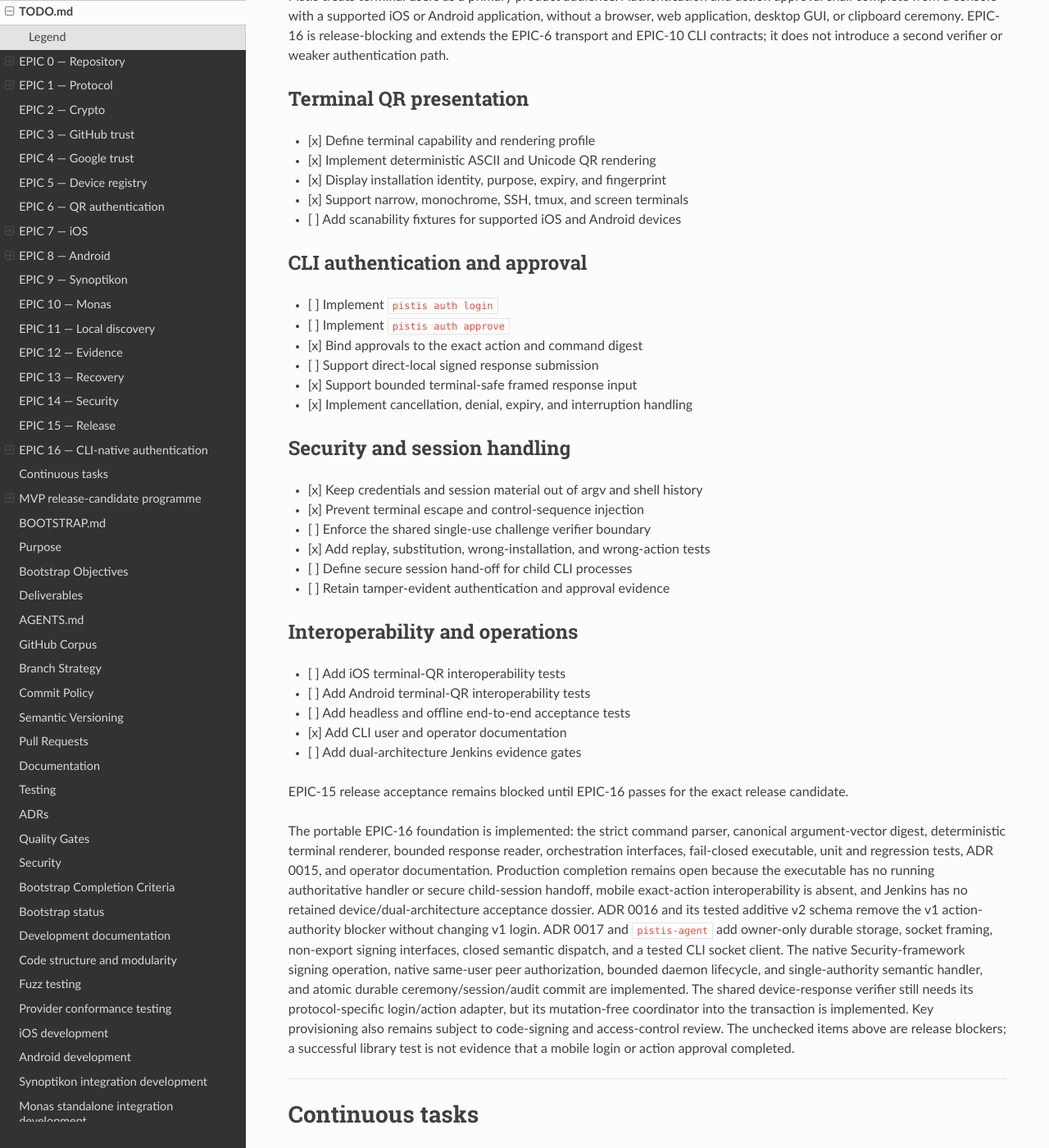
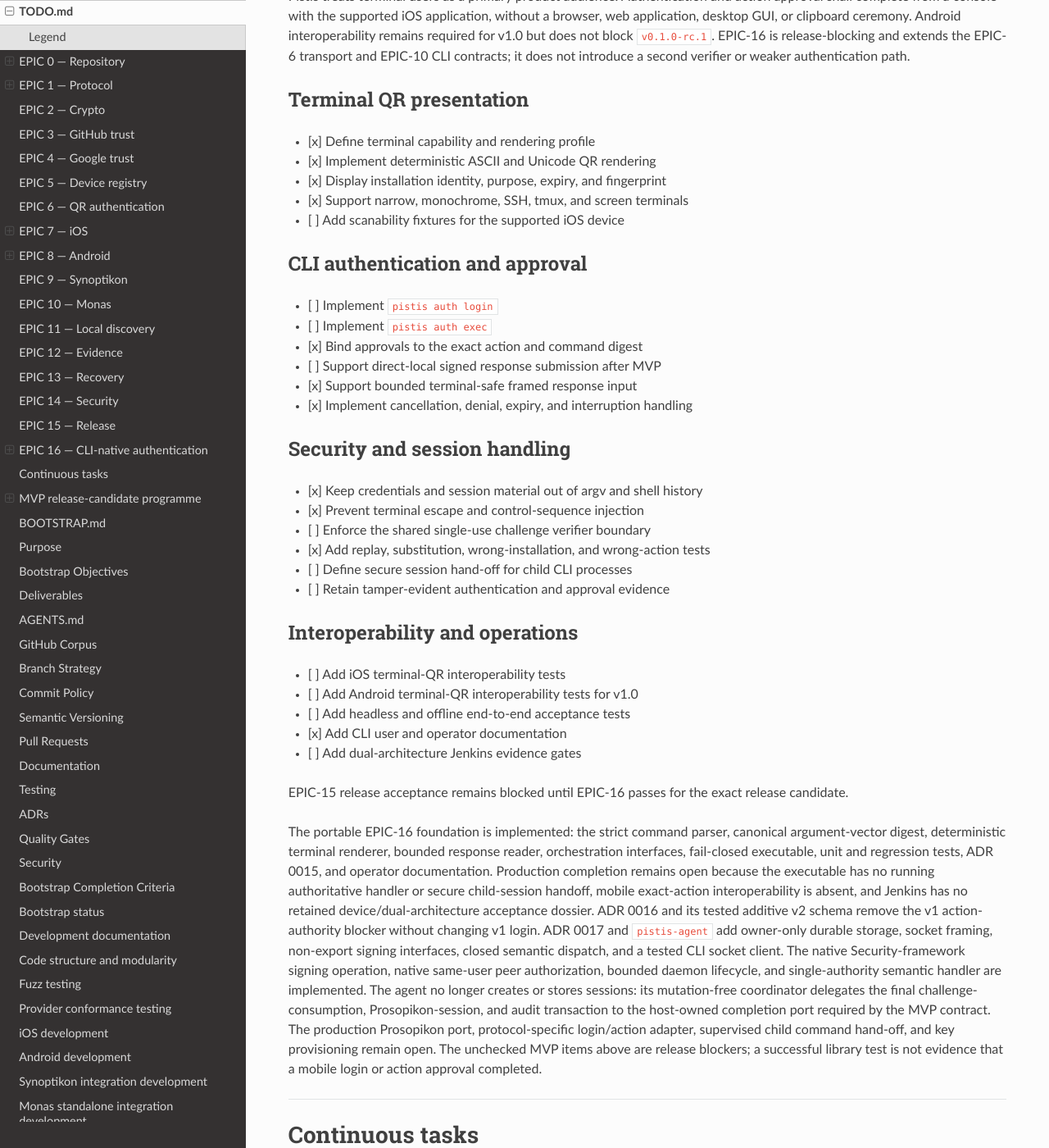
Before and after one commit to sagrudd/pistis, a Sphinx documentation site: the page built from docs/TODO.md, in a window 1280 px wide and 1400 px high, scrolled down 7479 px. Shown: the whole window at 82% size. Built offline with Sphinx 7.4.7 and the Read the Docs theme 3.1.0, drawn with Linux system fonts in a browser that asks for light colours; the version number could not be read and is left out; some of the changed text lies outside the part shown.

Commit message:
Align CLI authentication with the MVP contract

```diff
--- a/docs/TODO.md
+++ b/docs/TODO.md
@@ -332,9 +332,10 @@ despite its later planning identifier.
 # EPIC 16 — CLI-native authentication
 
 Pistis treats terminal users as a primary product audience. Authentication and
-action approval shall complete from a console with a supported iOS or Android
+action approval shall complete from a console with the supported iOS
 application, without a browser, web application, desktop GUI, or clipboard
-ceremony. EPIC-16 is release-blocking and extends the EPIC-6 transport and
+ceremony. Android interoperability remains required for v1.0 but does not block
+`v0.1.0-rc.1`. EPIC-16 is release-blocking and extends the EPIC-6 transport and
 EPIC-10 CLI contracts; it does not introduce a second verifier or weaker
 authentication path.
 
@@ -344,14 +345,14 @@ authentication path.
 - [x] Implement deterministic ASCII and Unicode QR rendering
 - [x] Display installation identity, purpose, expiry, and fingerprint
 - [x] Support narrow, monochrome, SSH, tmux, and screen terminals
-- [ ] Add scanability fixtures for supported iOS and Android devices
+- [ ] Add scanability fixtures for the supported iOS device
 
 ## CLI authentication and approval
 
 - [ ] Implement `pistis auth login`
-- [ ] Implement `pistis auth approve`
+- [ ] Implement `pistis auth exec`
 - [x] Bind approvals to the exact action and command digest
-- [ ] Support direct-local signed response submission
+- [ ] Support direct-local signed response submission after MVP
 - [x] Support bounded terminal-safe framed response input
 - [x] Implement cancellation, denial, expiry, and interruption handling
 
@@ -367,7 +368,7 @@ authentication path.
 ## Interoperability and operations
 
 - [ ] Add iOS terminal-QR interoperability tests
-- [ ] Add Android terminal-QR interoperability tests
+- [ ] Add Android terminal-QR interoperability tests for v1.0
 - [ ] Add headless and offline end-to-end acceptance tests
 - [x] Add CLI user and operator documentation
 - [ ] Add dual-architecture Jenkins evidence gates
@@ -387,14 +388,14 @@ without changing v1 login. ADR 0017 and `pistis-agent` add owner-only durable
 storage, socket framing, non-export signing interfaces, closed semantic
 dispatch, and a tested CLI socket client. The native Security-framework signing
 operation, native same-user peer authorization, bounded daemon lifecycle, and
-single-authority semantic handler, and atomic durable ceremony/session/audit
-commit are implemented. The shared device-response verifier still needs its
-protocol-specific login/action adapter, but its mutation-free coordinator into
-the transaction is implemented. Key provisioning also
-remains subject to code-signing and access-control review. The unchecked items
-above are release
-blockers; a successful library test is not evidence that a mobile login or
-action approval completed.
+single-authority semantic handler are implemented. The agent no longer creates
+or stores sessions: its mutation-free coordinator delegates the final
+challenge-consumption, Prosopikon-session, and audit transaction to the
+host-owned completion port required by the MVP contract. The production
+Prosopikon port, protocol-specific login/action adapter, supervised child
+command hand-off, and key provisioning remain open. The unchecked MVP items
+above are release blockers; a successful library test is not evidence that a
+mobile login or action approval completed.
 
 ---
 
```
Also changed, not shown: README.md (+3 -2 lines), docs/MILESTONE.md (+1 -1 lines), docs/PROJECT_CHARTER.md (+2 -2 lines), docs/adr/0015-cli-native-authentication.md (+12 -10 lines), docs/development/cli-authentication.md (+13 -9 lines), docs/operations/cli-authentication.md (+9 -6 lines), 6 other files.
